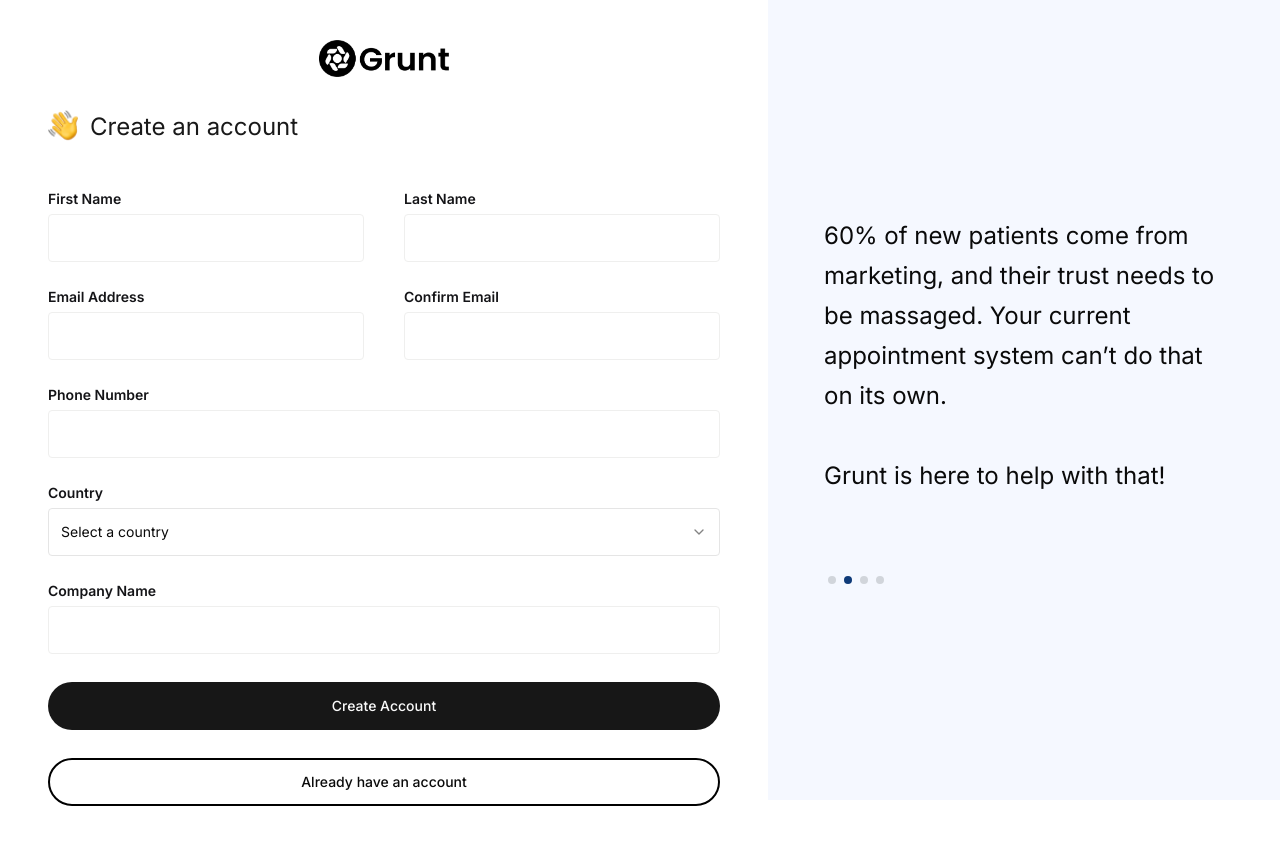
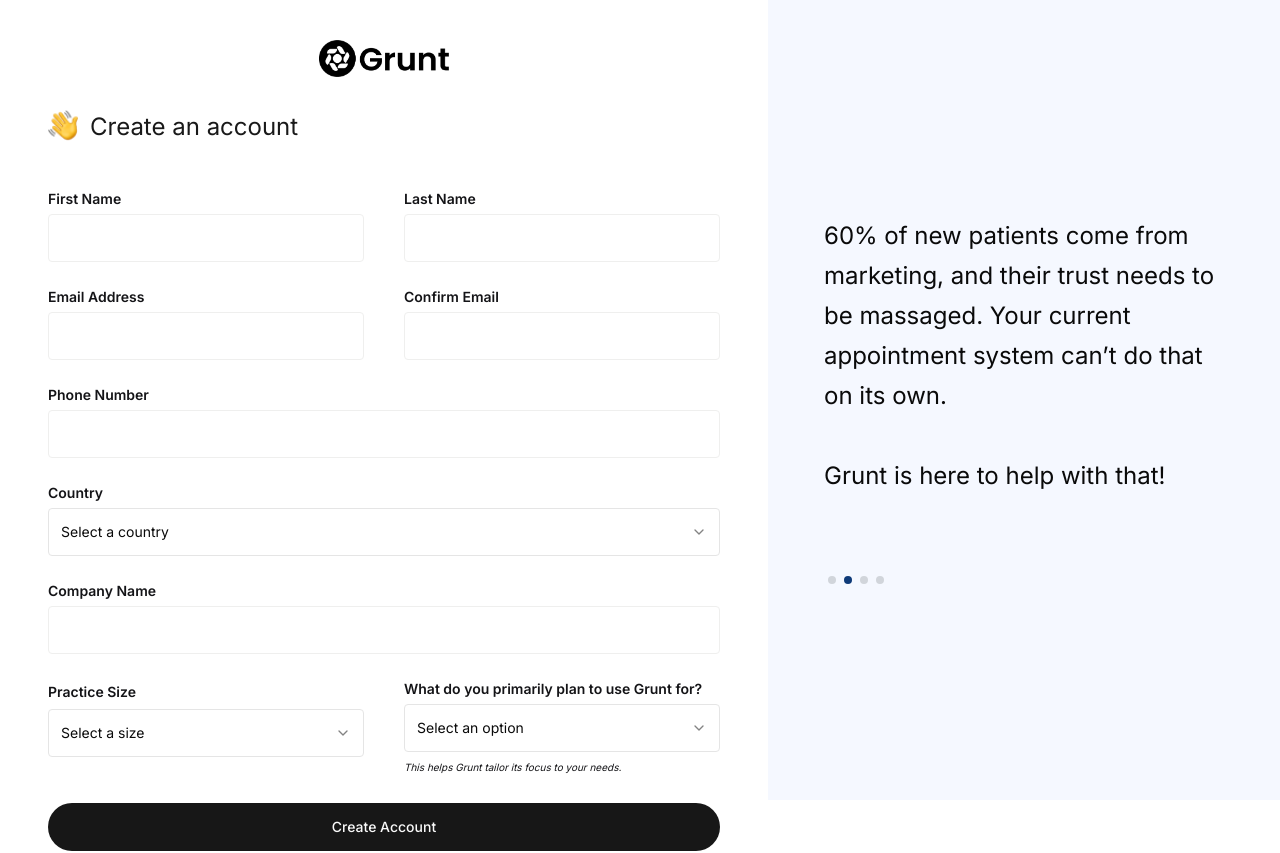
Before and after one commit to gruntai/dental, a Next.js app: page /signup in a window 1280 px wide. Shown: the top 853 px of the page. Built offline with nearby package versions, Linux system fonts and the light colour scheme.

Commit message:
add 2 fields to sign up page

```diff
--- a/src/features/auth/signup/index.tsx
+++ b/src/features/auth/signup/index.tsx
@@ -152,7 +152,7 @@
 
         <div className="grid gap-2">
           <div className="flex w-full items-center justify-between">
-            <Label htmlFor="phone" className="font-semibold text-[#141417]">
+            <Label htmlFor="Country" className="font-semibold text-[#141417]">
               Country{" "}
             </Label>
           </div>
@@ -191,6 +191,83 @@
           />
         </div>
 
+        <div className="flex flex-col md:flex-row gap-10">
+          {/* Practice Size */}
+          <div className="grid gap-2 flex-1">
+            <div className="flex w-full items-center justify-between">
+              <Label
+                htmlFor="Practice_size"
+                className="font-semibold text-[#141417]"
+              >
+                Practice Size{" "}
+              </Label>
+            </div>
+            <Select required name="Practice_size">
+              <SelectTrigger className="w-full rounded-[4px] h-12">
+                <SelectValue placeholder="Select a size" />
+              </SelectTrigger>
+              <SelectContent>
+                <SelectGroup>
+                  <SelectLabel>Size</SelectLabel>
+                  <SelectItem value="Less than 50 Daily Patients">
+                    Less than 50 Daily Patients
+                  </SelectItem>
+                  <SelectItem value="50–100 Daily Patients">
+                    50–100 Daily Patients
+                  </SelectItem>
+                  <SelectItem value="101–150 Daily Patients">
+                    101–150 Daily Patients
+                  </SelectItem>
+                  <SelectItem value="151–200 Daily Patients">
+                    151–200 Daily Patients
+                  </SelectItem>
+                  <SelectItem value="201+ Daily Patients">
+                    201+ Daily Patients
+                  </SelectItem>
+                </SelectGroup>
+              </SelectContent>
+            </Select>
+            <p className="opoacity-0 text-[10px] italic text-[#141417]"></p>
+          </div>
+
+          {/* Grunt Usage */}
+          <div className="grid gap-2 flex-1">
+            <div className="flex flex-col gap-1 w-full justify-between">
+              <Label
+                htmlFor="Grunt_usage"
+                className="font-semibold text-[#141417]"
+              >
+                What do you primarily plan to use Grunt for?
+              </Label>
+            </div>
+            <Select required name="Grunt_usage">
+              <SelectTrigger className="w-full rounded-[4px] h-12">
+                <SelectValue placeholder="Select an option" />
+              </SelectTrigger>
+              <SelectContent>
+                <SelectGroup>
+                  <SelectLabel>Options</SelectLabel>
+                  <SelectItem value="Lead Conversion">
+                    Lead Conversion
+                  </SelectItem>
+                  <SelectItem value="Patient Retention">
+                    Patient Retention
+                  </SelectItem>
+                  <SelectItem value="Patient Nurturing">
+                    Patient Nurturing
+                  </SelectItem>
+                  <SelectItem value="No-Show Detection">
+                    No-Show Detection
+                  </SelectItem>
+                </SelectGroup>
+              </SelectContent>
+            </Select>
+            <p className="text-[10px] italic text-[#141417]">
+              This helps Grunt tailor its focus to your needs.
+            </p>
+          </div>
+        </div>
+
         <Button type="submit" className="w-full rounded-3xl h-12">
           Create Account{" "}
         </Button>
```
